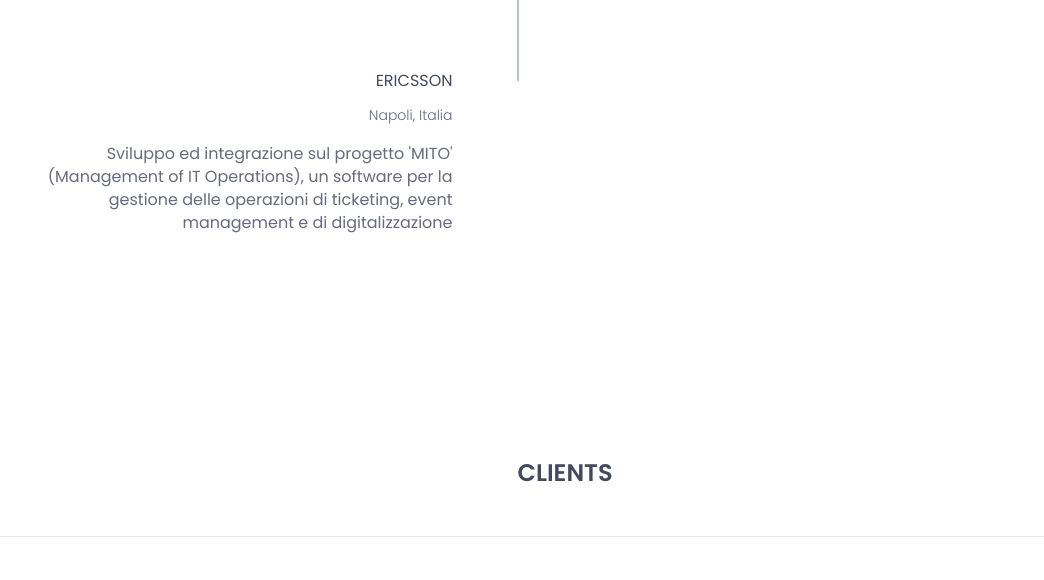
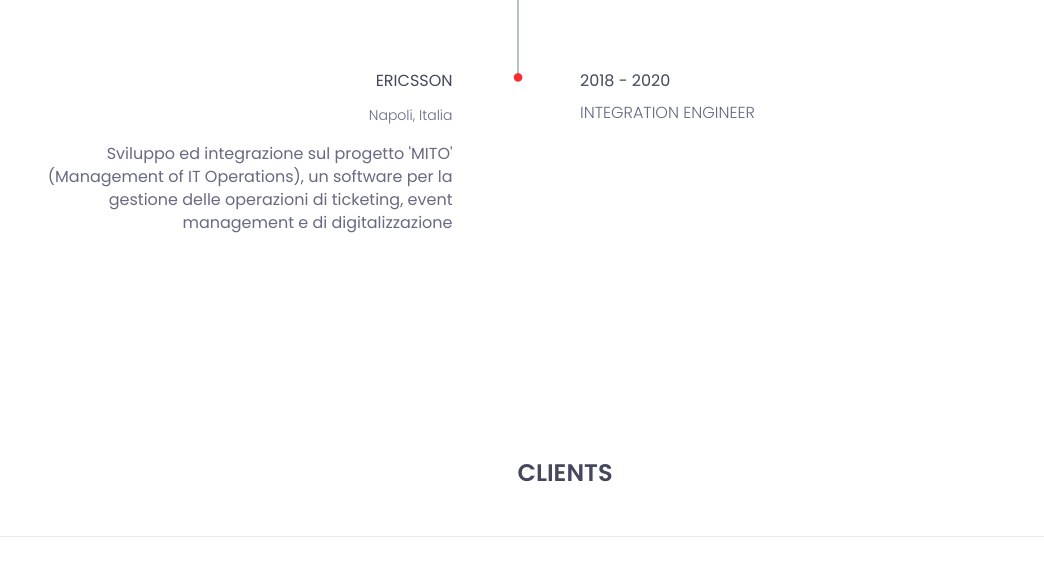
Before and after one commit to arnonelu/arnonelu.github.io, a plain HTML site: page index.html in a window 1280 px wide. Shown: the part 4489-5069 px from the top of the page, without its empty margins (75-1119 px from the left). Drawn offline with nearby package versions, Linux system fonts and the light colour scheme.

Commit message:
Fix esperienze lavorative v2

```diff
--- a/index.html
+++ b/index.html
@@ -452,6 +452,15 @@
 													</div><!--/.timeline-content-->
 												</div><!--/.timeline-->
 											</div><!--/.col-->
+											<div class="col-md-offset-1 col-md-5 experience-time-main">
+												<div class="experience-time">
+													<h2>
+														<span><i class="fa fa-circle" aria-hidden="true"></i></span>
+														2018 - 2020
+													</h2>
+													<h3>integration engineer</h3>
+												</div><!--/.experience-time-->
+											</div><!--/.col-->
 										</div>
 									</div><!--/.single-timeline-box-->
 								</li>
```
